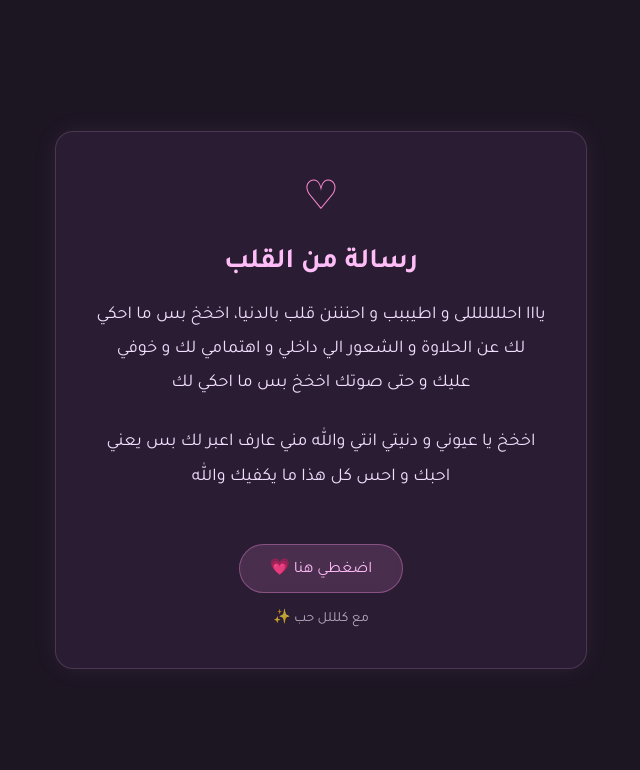
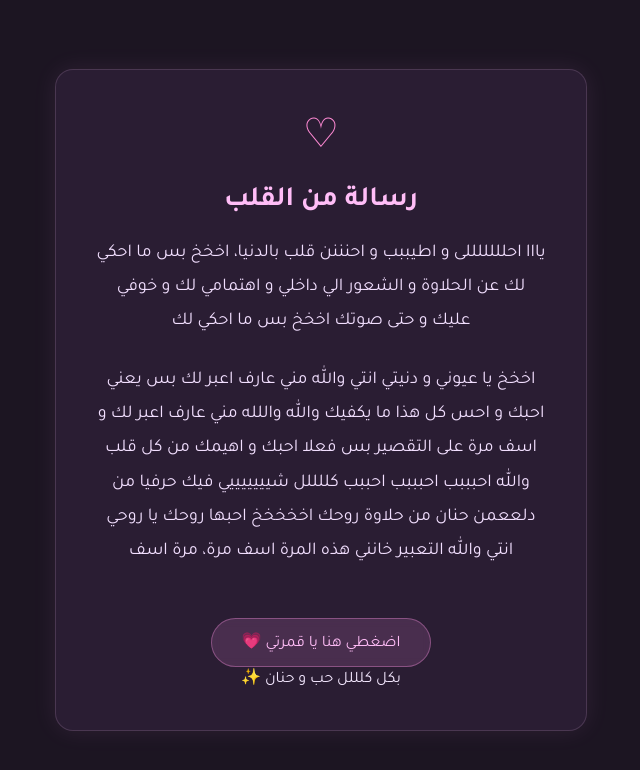
Before and after one commit to Abdlhmeed5/Habibi-Website, a plain HTML site: page index.html in a window 1280 px wide. Shown: the whole page, without its empty margins (319-959 px from the left). Drawn offline with Linux system fonts and the light colour scheme.

Commit message:
index.html

```diff
--- a/index.html
+++ b/index.html
@@ -95,10 +95,12 @@
         </p>
 
         <p>
-          اخخخ يا عيوني و دنيتي انتي والله مني عارف اعبر لك بس يعني احبك و احس كل هذا ما يكفيك والله
+          اخخخ يا عيوني و دنيتي انتي والله مني عارف اعبر لك بس يعني احبك و احس كل هذا ما يكفيك والله واللله مني عارف اعبر لك و اسف مرة على التقصير بس فعلا احبك و اهيمك من كل قلب والله
+            احبببب احبببب احببب كللللل شيييييييي فيك حرفيا من دلععمن حنان من حلاوة روحك اخخخخخ احبها روحك يا روحي انتي
+            والله التعبير خانني هذه المرة اسف مرة، مرة اسف
         </p>
-            <a href="heartbeat_magic.html" class="go-heart">اضغطي هنا 💗</a>
-        <div class="signature">مع كلللل حب ✨</div>
+            <a href="heartbeat_magic.html" class="go-heart">اضغطي هنا يا قمرتي 💗</a>
+        <div> بكل كلللل حب و حنان ✨</div>
     </div>
 
 </body>
```
